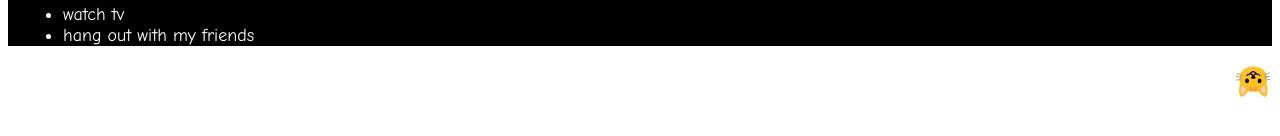
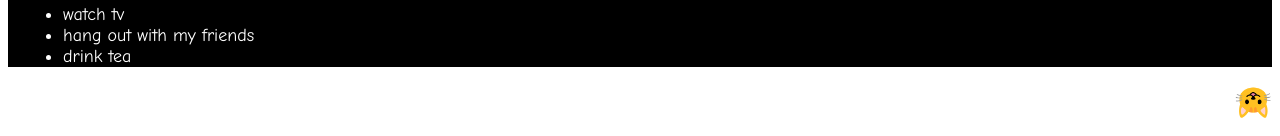
Before and after one commit to dhanya09/dhanya09.github.io, a plain HTML site: page index.html in a window 1280 px wide. Shown: the part 298-434 px from the top of the page. Drawn offline with Linux system fonts and the light colour scheme.

Commit message:
added tea

```diff
--- a/index.html
+++ b/index.html
@@ -25,6 +25,7 @@
   <li>bike</li>
   <li>watch tv</li>
   <li>hang out with my friends</li>
+  <li>drink tea</li>
 </ul>
 </div>
 
```
